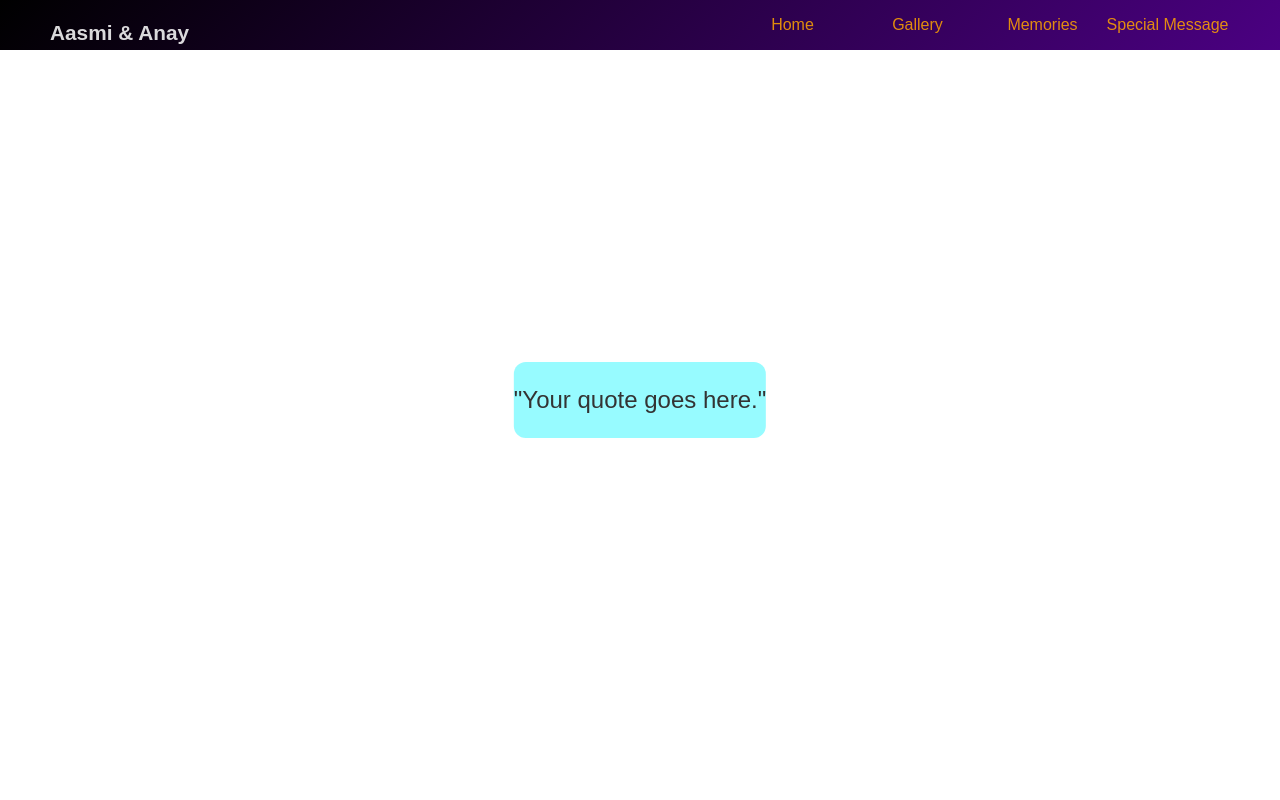
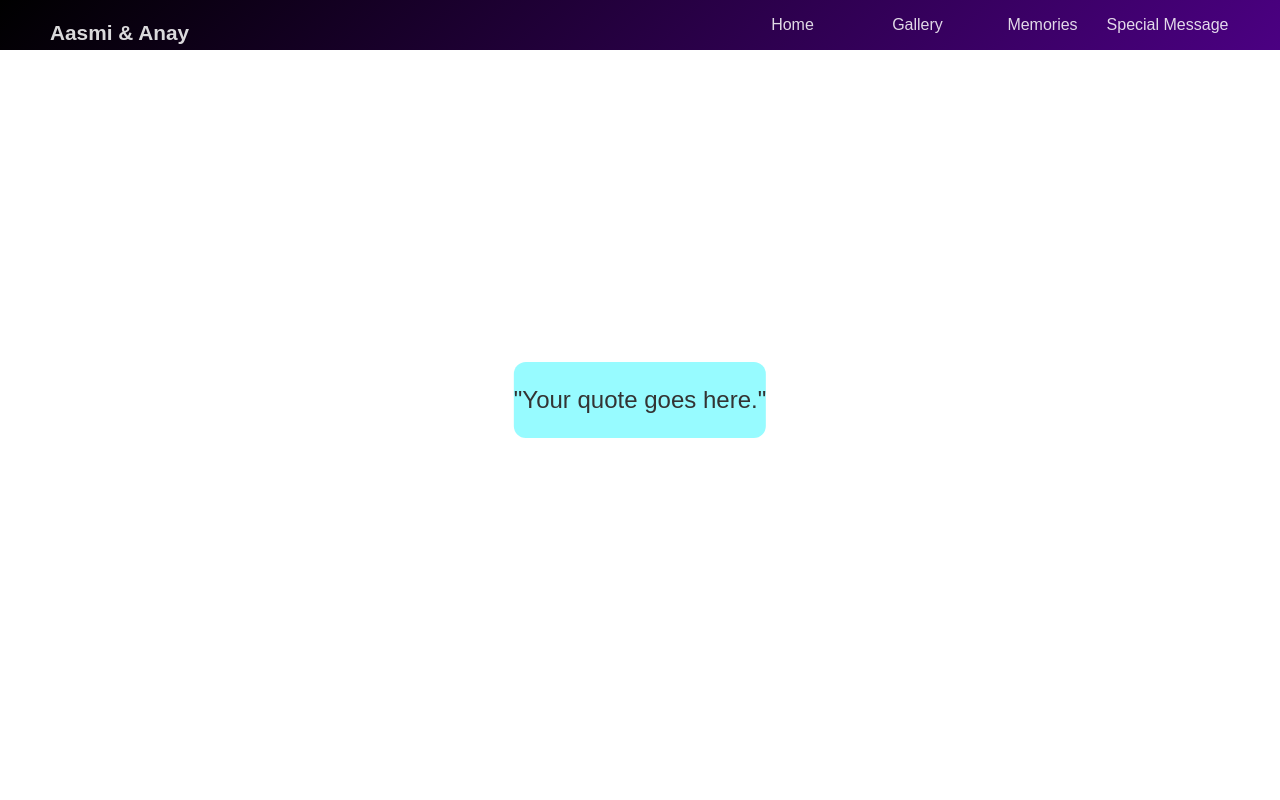
Before and after one commit to Anay0305/Anmi, a plain HTML site: page scss/index.html in a window 1280 px wide. Shown: the top 800 px of the page. Drawn offline with nearby package versions, Linux system fonts and the light colour scheme; files that its build step writes are made by us from their sources; files whose address does not match are found by name.

Commit message:
navbar color

```diff
--- a/styles.css
+++ b/styles.css
@@ -225,7 +225,7 @@
 }
 
 .navbar__links {
-  color: orange;
+  color: #fff;
   display: flex;
   align-items: center;
   justify-content: center;
```
